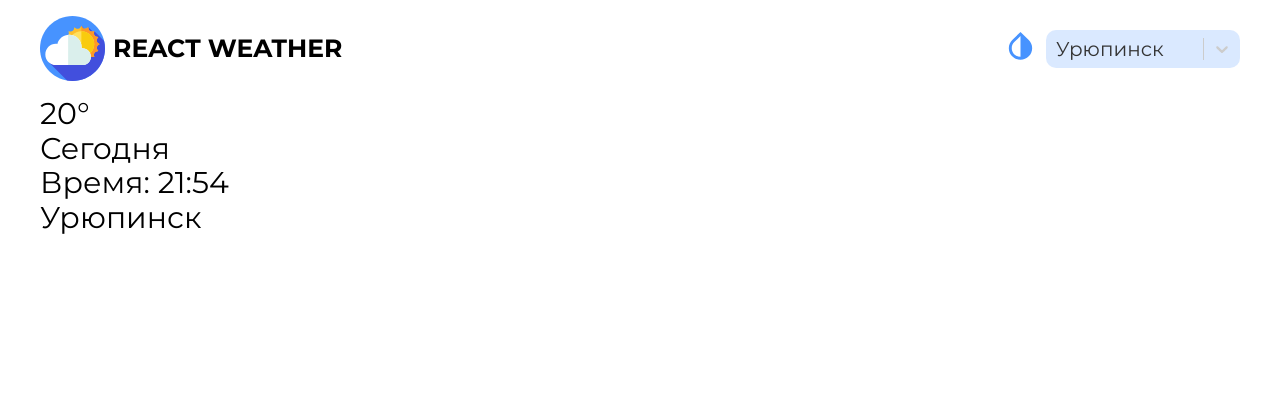
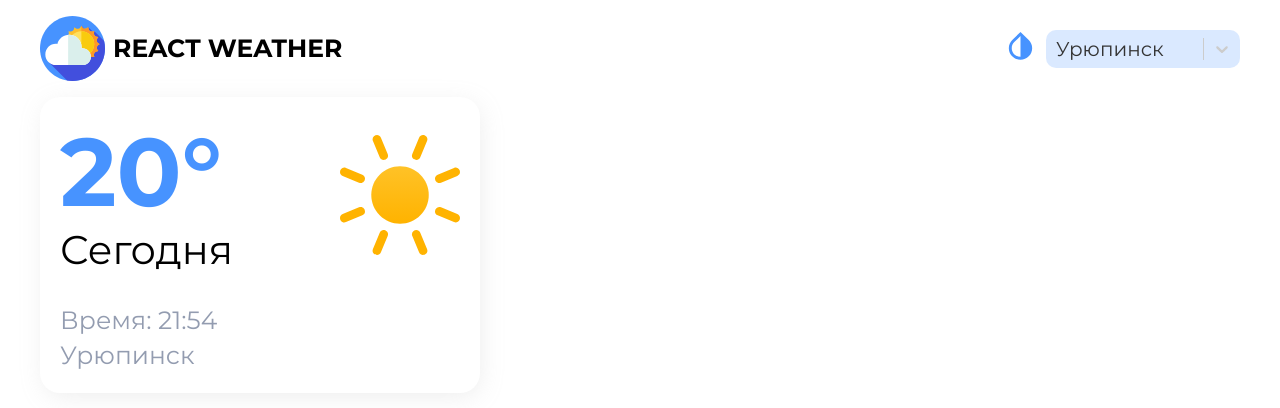
Before and after one commit to alexdolg1967/react-weather, a React (Create React App) app: page / in a window 1280 px wide. Shown: the top 408 px of the page. Built offline with nearby package versions, Linux system fonts and the light colour scheme.

Commit message:
ends ThisDay

```diff
--- a/src/components/ThisDay/ThisDay.module.scss
+++ b/src/components/ThisDay/ThisDay.module.scss
@@ -1 +1,49 @@
-.this__day{}
+@import '../../styles/variables';
+.this__day{
+	padding: 20px 40px;
+	max-width: none;
+	background: $white;
+	box-shadow: $box-shadow;
+	border-radius: $border-radius;
+	@media (min-width: 768px){
+		padding: 20px;
+		max-width: 400px;
+	}
+}
+.this__day .top__block{
+	display: flex;
+	justify-content: space-between;
+	align-items: center;
+	margin-bottom: 15px;
+	@media (min-width: 768px){
+		margin-bottom: 30px;
+	}
+	svg{
+		width: 80px;
+		height: 80px;
+		@media (min-width: 768px){
+			width: 120px;
+			height: 120px;
+		}
+	}
+	.temp{
+		font-size: 72px;
+		color: $color-accent;
+		font-weight: 600;
+		@media (min-width: 768px){
+			font-size: 96px
+		}
+	}
+	.day{
+		font-size: 40px;
+		color: $color-lite;
+	}
+}
+.this__day .bottom__block{
+	.time,
+	.city{
+		color: $color-base;
+		font-size: 25px;
+		line-height: 35px;
+	}
+}
--- a/src/components/ThisDay/ThisDay.tsx
+++ b/src/components/ThisDay/ThisDay.tsx
@@ -10,8 +10,11 @@ export const ThisDay = (props: Props) => {
     return (
         <div className={s.this__day}>
             <div className={s.top__block}>
-                <div className={s.temp}>20°</div>
-                <div className={s.day}>Сегодня</div>
+                <div className={s.wrapper}>
+					<div className={s.temp}>20°</div>
+                	<div className={s.day}>Сегодня</div>
+				</div>
+				<GlobalSvgSelector id="sun"/>
             </div>
             <div className={s.bottom__block}>
                 <div className={s.time}>Время: <span>21:54</span></div>
--- a/src/styles/variables.scss
+++ b/src/styles/variables.scss
@@ -0,0 +1,6 @@
+$color-accent: #4793ff;
+$color-base: #939cb0;
+$color-lite: #000;
+$white: #fff;
+$box-shadow: 2px 5px 25px -3px rgba(180, 180, 180, 0.25);
+$border-radius: 20px;
```
